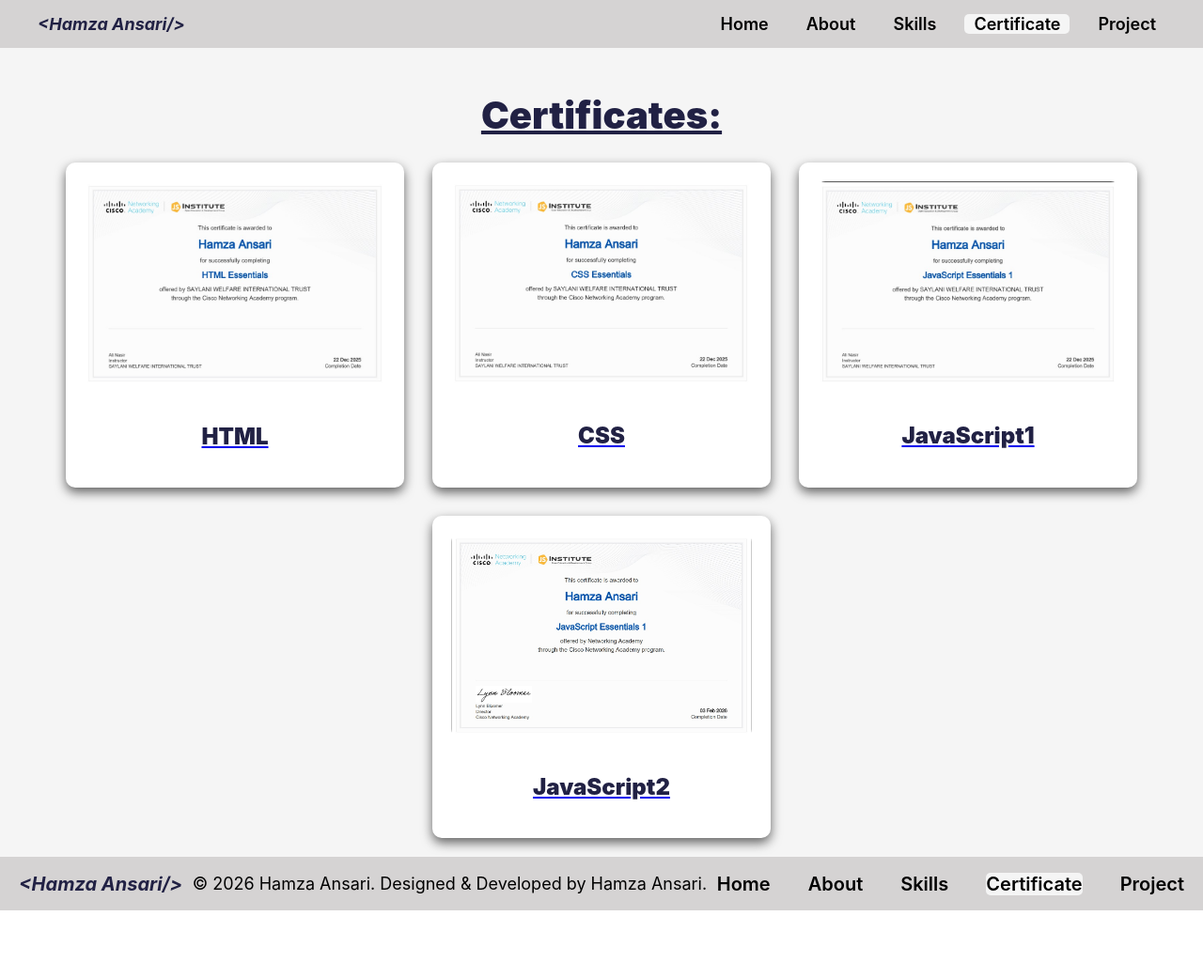
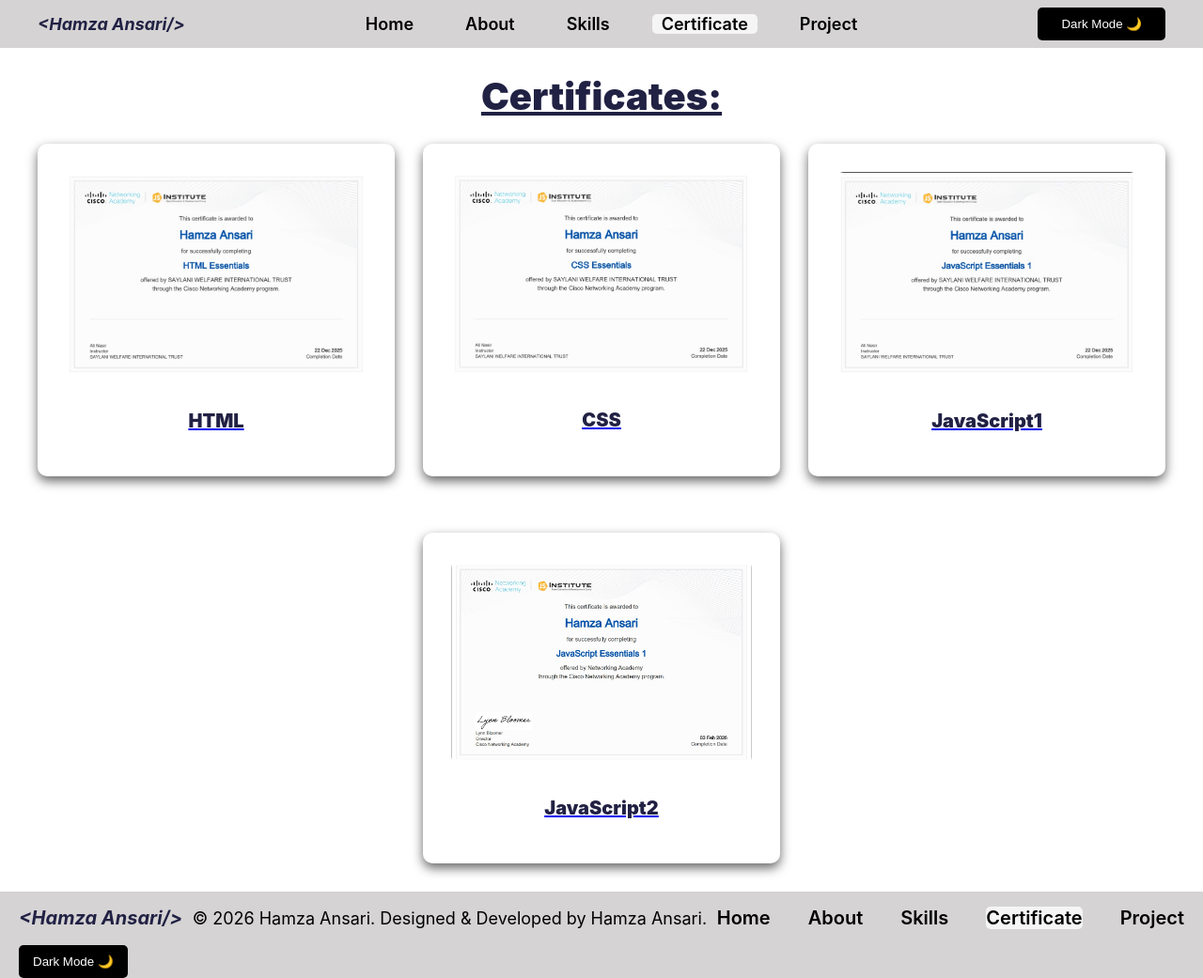
Before and after one commit to hamza1264/1st-assignment-for-react.js, a React (Create React App) app: page /certificate in a window 1280 px wide. Shown: the whole page at 94% size. Before the commit the page ends 969 px from the top, so only its background shows below. Built offline with nearby package versions, Linux system fonts and the light colour scheme.

Commit message:
Add dark/light theme toggle using Context API

```diff
--- a/src/App.jsx
+++ b/src/App.jsx
@@ -1,9 +1,12 @@
+import { Component } from "react";
 import Routing from "./route/Routing";
 
 function App() {
+
   return (
     <div>
       <Routing />
+
     </div>
   );
 }
--- a/src/components/Footer.jsx
+++ b/src/components/Footer.jsx
@@ -1,8 +1,22 @@
 import React from 'react'
 import { NavLink } from 'react-router-dom'
 import './Footer.css'
+import { ThemeContext } from "./ThemeContext";
+import { useContext } from 'react';
 
 function Footer() {
+
+    const { theme, changeTheme } = useContext(ThemeContext);
+
+    const buttonStyle = {
+        backgroundColor: theme === "light" ? "#000" : "#fff",
+        color: theme === "light" ? "#fff" : "#000",
+        padding: "10px 15px",
+        border: "none",
+        cursor: "pointer",
+        borderRadius: "5px"
+    };
+
     return (
         <div>
             <footer className="footer">
@@ -30,6 +44,9 @@ function Footer() {
                             Project
                         </NavLink>
                     </div>
+                    <button onClick={changeTheme} style={buttonStyle}>
+                        {theme === "light" ? "Dark Mode 🌙" : "Light Mode 🌞"}
+                    </button>
                 </div>
             </footer>
         </div>
--- a/src/components/Navbar.css
+++ b/src/components/Navbar.css
@@ -14,7 +14,7 @@ nav {
 
 .nav-links {
     display: flex;
-    gap: 20px;
+    gap: 35px;
 }
 
 .nav-links a {
--- a/src/components/Navbar.jsx
+++ b/src/components/Navbar.jsx
@@ -1,8 +1,24 @@
-import React from 'react'
+import React, { useContext } from 'react'
 import { NavLink } from 'react-router-dom'
 import './Navbar.css'
+import { ThemeContext } from "./ThemeContext";
+
+
 
 function Navbar() {
+
+    const { theme, changeTheme } = useContext(ThemeContext);
+
+    const buttonStyle = {
+        backgroundColor: theme === "light" ? "#000" : "#fff",
+        color: theme === "light" ? "#fff" : "#000",
+        padding: "10px 25px",
+        border: "none",
+        cursor: "pointer",
+        borderRadius: "5px",
+
+    };
+
     return (
         <div>
             <nav>
@@ -27,7 +43,9 @@ function Navbar() {
                         Project
                     </NavLink>
                 </div>
-
+                <button onClick={changeTheme} style={buttonStyle}>
+                    {theme === "light" ? "Dark Mode 🌙" : "Light Mode 🌞"}
+                </button>
             </nav>
         </div>
     )
--- /dev/null
+++ b/src/components/ThemeContext.jsx
@@ -0,0 +1,25 @@
+import { createContext, useState } from "react"
+
+export const ThemeContext = createContext()
+
+function ThemeProvider({ children }) {
+
+    const [theme, setTheme] = useState("light")
+
+    const changeTheme = () => {
+        if ( theme === "light"){
+            setTheme("dark")
+        }if ( theme === "dark"){
+            setTheme("light")
+        }
+    }
+
+
+    return (
+        <ThemeContext.Provider value={{ theme, changeTheme }}>
+            {children}
+        </ThemeContext.Provider>
+    )
+}
+
+export default ThemeProvider;
--- a/src/pages/About.jsx
+++ b/src/pages/About.jsx
@@ -1,10 +1,12 @@
 import React from 'react'
+import { useContext } from "react";
+import { ThemeContext } from "../components/ThemeContext";
 
 function About() {
 
 
   const container = {
-    padding: "40px",
+    // padding: "40px",
     backgroundColor: "whiteSmoke",
     fontFamily: "Arial, sans-serif"
   };
@@ -55,12 +57,19 @@ function About() {
     fontWeight: "700",
   };
 
+  const { theme } = useContext(ThemeContext);
+
   return (
-    <div style={container}>
+    <div style={container} style ={{
+      backgroundColor: theme === "light" ? "#ffffff" : "#3a3b3b",
+      color: theme === "light" ? "#3a3b3b" : "#ffffff",
+
+
+    }}>
       <h1 style={heading}>About:</h1>
-      <div style={flex}>
+      <div style={flex} >
 
-        <div style={card}>
+        <div style={card} >
           <h2 style={title}>
             who i am:
           </h2>
--- a/src/pages/Cartificate.jsx
+++ b/src/pages/Cartificate.jsx
@@ -4,6 +4,8 @@ import css from '../data/images/css-cartificate.jpg'
 import javascript1 from '../data/images/javascript-cartificate-01.jpg'
 import javascript2 from '../data/images/javascript-cartificate-02.jpg'
 import { Link } from 'react-router-dom';
+import { useContext } from "react";
+import { ThemeContext } from "../components/ThemeContext";
 
 
 function Cartificate() {
@@ -32,11 +34,12 @@ function Cartificate() {
   const card = {
     width: "320px",
     backgroundColor: "#fff",
-    padding: "20px",
+    padding: "30px",
     borderRadius: "10px",
     boxShadow: "0 5px 12px rgba(0,0,0,0.6)",
     transition: "0.3s",
-    cursor: "pointer"
+    cursor: "pointer",
+    marginBottom: "30px"
   };
 
   const img = {
@@ -48,6 +51,8 @@ function Cartificate() {
   const text = {
     fontWeight: "900",
     color: "rgb(33, 33, 68)",
+    textAlign: "center",
+    fontSize: "20px",
   };
 
   const certificates = [
@@ -57,8 +62,13 @@ function Cartificate() {
     { id: 4, title: "JavaScript2", img: javascript2 }
   ];
 
+  const { theme } = useContext(ThemeContext);
+
   return (
-    <div style={container}>
+    <div style={container} style={{
+      backgroundColor: theme === "light" ? "#ffffff" : "#3a3b3b",
+      color: theme === "light" ? "#3a3b3b" : "#ffffff",
+    }}>
       <h1 style={heading}>Certificates:</h1>
 
       <div style={grid}>
--- a/src/pages/Home.jsx
+++ b/src/pages/Home.jsx
@@ -1,18 +1,10 @@
 import React from 'react'
 import mainpicture from '../data/images/main-picture.jpeg'
+import { useContext } from "react";
+import { ThemeContext } from "../components/ThemeContext";
 
 
 function Home() {
-
-  const containerStyle = {
-    display: "flex",
-    justifyContent: "space-between",
-    alignItems: "center",
-    padding: "50px",
-    flexWrap: "wrap",
-    backgroundColor: "whiteSmoke",
-    // border: "2px solid black",
-  };
 
   const textBox = {
     flex: "1",
@@ -38,7 +30,8 @@ function Home() {
 
   const heading1 = {
     fontSize: "40px",
-    marginBottom: "10px"
+    marginBottom: "10px",
+    color: "rgb(33, 33, 68)",
   };
 
   const heading2 = {
@@ -64,12 +57,22 @@ function Home() {
     backgroundColor: "rgb(33, 33, 68)",
     color: "white",
     fontSize: "14px",
-    textTransform : "capitalize",
+    textTransform: "capitalize",
   };
 
+  const { theme } = useContext(ThemeContext);
 
   return (
-    <div style={containerStyle}>
+    <div style={{
+      backgroundColor: theme === "light" ? "#ffffff" : "#3a3b3b",
+      color: theme === "light" ? "#3a3b3b" : "#ffffff",
+      display: "flex",
+      justifyContent: "space-between",
+      alignItems: "center",
+      padding: "50px",
+      flexWrap: "wrap",
+    }}
+    >
 
       <div style={textBox}>
         <h1 style={heading1}>Hi, I am Hamza Ansari </h1>
--- a/src/pages/Project.jsx
+++ b/src/pages/Project.jsx
@@ -4,8 +4,8 @@ import project2 from '../data/images/project-image-02.jpg'
 import project3 from '../data/images/project-image-03.jpg'
 import project4 from '../data/images/project-image-04.jpg'
 import project5 from '../data/images/project-image-05.jpg'
-// import { projectData } from '../data/Data'
-// import { Link } from 'react-router-dom'
+import { useContext } from "react";
+import { ThemeContext } from "../components/ThemeContext";
 
 function Project() {
 
@@ -69,10 +69,14 @@ function Project() {
     { id: 5, title: "Online Grocery Platform Demo (FreshBasket)", discription: "FreshBasket is an online grocery platform I developed using HTML, CSS, Bootstrap, and JavaScript, focused on responsive design and a smooth user experience. I handled front-end development, including layout structuring, styling, and interactive features such as product listings, search functionality, and a cart system, creating a user-friendly and visually appealing shopping experience.", link:"https://hamza1264.github.io/2nd-assignment-freshbasket-for-firebase/", img: project5 },
   ];
 
+  const { theme } = useContext(ThemeContext);
+
   return (
-    <div style={container}>
+    <div style={container} style={{
+      backgroundColor: theme === "light" ? "#ffffff" : "#3a3b3b",
+      color: theme === "light" ? "#3a3b3b" : "#ffffff",
+    }}>
       <h1 style={heading}>project:</h1>
-
       <div style={grid}>
         {project.map((cert, index) => (
           <div
--- a/src/pages/Skills.jsx
+++ b/src/pages/Skills.jsx
@@ -8,6 +8,8 @@ import git from '../data/images/git-logo.png'
 import firebase from '../data/images/firebase-logo.png'
 import typescript from '../data/images/typescript-logo.jpeg'
 import react from '../data/images/react-logo.png'
+import { useContext } from "react";
+import { ThemeContext } from "../components/ThemeContext";
 
 function Skills() {
 
@@ -15,7 +17,7 @@ function Skills() {
     backgroundColor: "whiteSmoke",
     padding: "50px 20px",
     textAlign: "center",
-    fontFamily: "Arial, sans-serif"
+    fontFamily: "Arial, sans-serif",
   };
 
   const heading = {
@@ -46,7 +48,8 @@ function Skills() {
     alignItems: "center",
     justifyContent: "center",
     cursor: "pointer",
-    transition: "0.3s"
+    transition: "0.3s",
+    marginBottom: "30px"
   };
 
   const img = {
@@ -72,8 +75,13 @@ function Skills() {
     { name: "React", img: react }
   ];
 
+  const { theme } = useContext(ThemeContext);
+
   return (
-    <div style={container}>
+    <div style={container} style={{
+      backgroundColor: theme === "light" ? "#ffffff" : "#3a3b3b",
+      color: theme === "light" ? "#3a3b3b" : "#ffffff",
+    }}>
       <h1 style={heading}>skills:</h1>
 
       <div style={grid}>
```
Also changed, not shown: src/index.js (+6 -2 lines).
